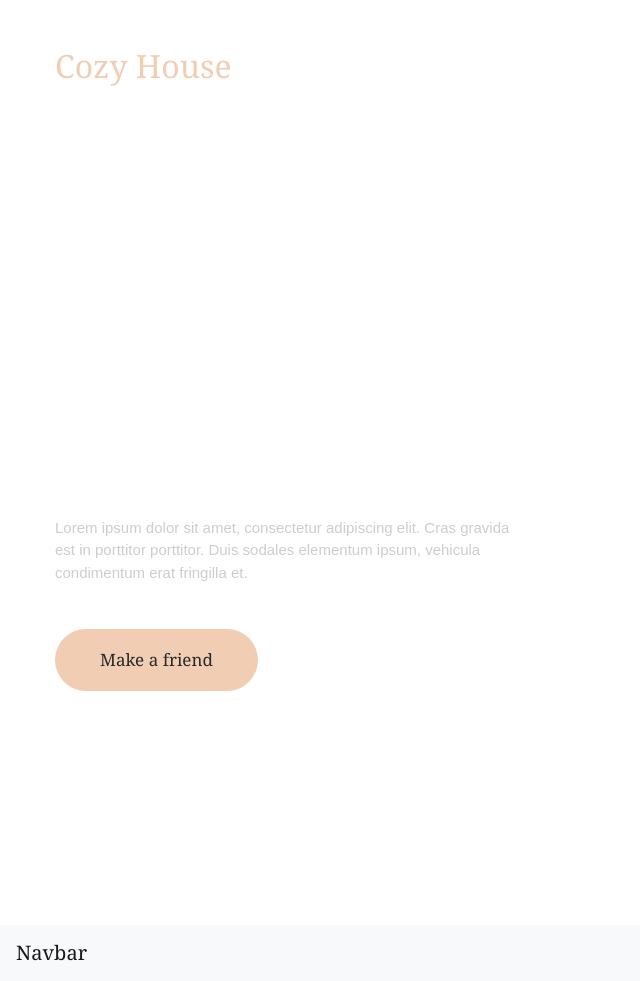
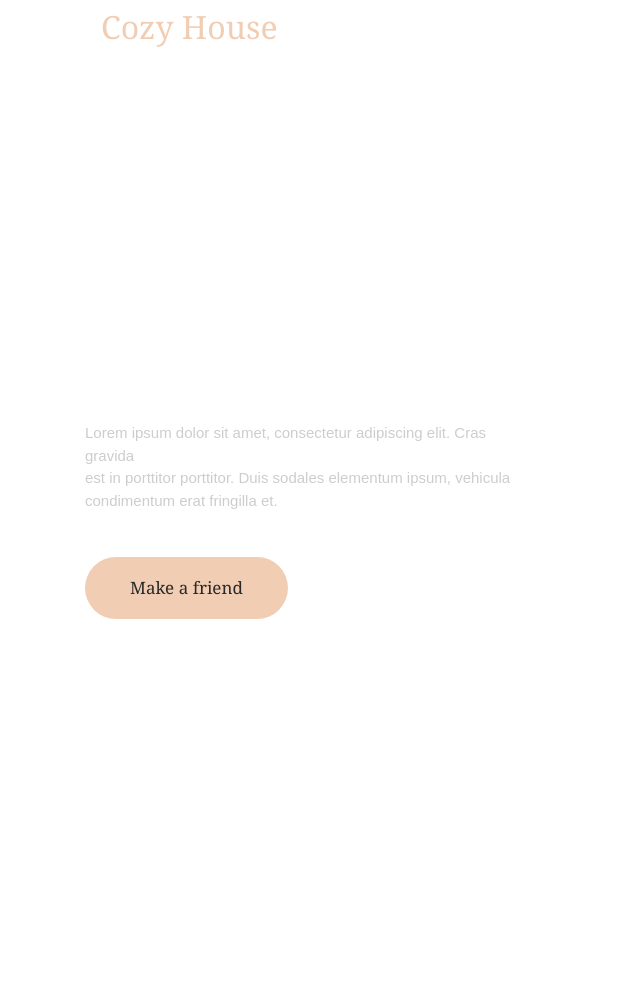
Before and after one commit to antonrud95/AnimalsHeader, a plain HTML site: page index.html in a window 1280 px wide. Shown: the whole page, without its empty margins (0-640 px from the left). After the commit the page ends 819 px from the top, so only its background shows below. Drawn offline with nearby package versions, Linux system fonts and the light colour scheme.

Commit message:
Fix/Layout

```diff
--- a/css/styles.css
+++ b/css/styles.css
@@ -3,28 +3,14 @@ margin: 0;
 font-family: 'Georgia', sans-serif;
 }
 
-
 * {
 box-sizing: border-box;
-}
-
-.container {
-width: 100%;
-max-width: 1170px;
-padding: 0;
 }
 
 /* Header */
 
 .header {
-    display: flex;
-    align-items: center;
-    height: 152px;
-    position: absolute;
-    width: 100%;
-    top: 0;
-    left: 0;
-    z-index: 1000;
+    background: url(..//img/bgheader.jpg) center no-repeat / cover;
 }
 
 .headerlogo__title {
@@ -44,19 +30,11 @@ padding: 0;
 }
 
 
-/* Button */
-.button__header {
-    padding: 0;
-    border: 0;
-}
-
-
 /* Navigation */
 
 .navbar__container {
     display: flex;
     justify-content: space-between;
-    padding: 0;
 
 }
 
@@ -88,15 +66,10 @@ padding: 0;
 
 
 /* Intro */
-
 .intro {
-    padding-top: 368px;
-    width: 100%;
-    height: 925px;
-    background: url(..//img/bgheader.jpg) center no-repeat / cover;
-
+    margin-top: 200px;
+    padding-bottom: 200px;
 }
-
 
 .intro__title {
     font-size: 44px;
@@ -128,8 +101,3 @@ padding: 0;
     padding: 18px 45px;
 
 }
-
-.intro__btn:hover {
-    cursor: pointer;
-
-}
--- a/index.html
+++ b/index.html
@@ -13,17 +13,14 @@
 
 
   <body>
-
-
-
-   <header class="header">
+   <header class="header container-fluid">
      <div class="container">
         <nav class="navbar navbar-expand-lg navbar-dark navbar__container">
             <div class="header__logo">
                 <h2 class="headerlogo__title">Cozy House</h2>
                 <p class="headerlogo__subtitle">Shelter for pets in Boston</p>
             </div>
-                    <button class="navbar-toggler button__header" type="button" data-toggle="collapse" data-target="#navbarSupportedContent" aria-controls="navbarSupportedContent" aria-expanded="false" aria-label="Toggle navigation">
+                <button class="navbar-toggler" type="button" data-toggle="collapse" data-target="#navbarSupportedContent" aria-controls="navbarSupportedContent" aria-expanded="false" aria-label="Toggle navigation">
                   <span class="navbar-toggler-icon"></span>
                 </button>
 
@@ -44,12 +41,7 @@
                   </ul>
                 </div>
         </nav>
-       </div>
-   </header>
-
-   <div class="intro">
-        <div class="container">
-          <div class="row">
+        <div class="intro row">
           <div class="col-5">
             <h1 class="intro__title">Not only people<br>
                 need a house</h1>
@@ -57,34 +49,10 @@
                 est in porttitor  porttitor. Duis sodales elementum ipsum, vehicula<br>
                 condimentum erat fringilla et.</p>
             <button class="intro__btn" type="button">Make a friend</button>
-
           </div>
         </div>
      </div>
-      </div>
-
-
-
-      <nav class="navbar navbar-expand-lg navbar-light bg-light">
-        <a class="navbar-brand" href="#">Navbar</a>
-        <button class="navbar-toggler" type="button" data-toggle="collapse" data-target="#navbarSupportedContent" aria-controls="navbarSupportedContent" aria-expanded="false" aria-label="Toggle navigation">
-          <span class="navbar-toggler-icon"></span>
-        </button>
-
-
-
-
-
-
-
-
-
-
-
-
-
-
-
+   </header>
     <!-- Optional JavaScript -->
     <!-- jQuery first, then Popper.js, then Bootstrap JS -->
     <script src="https://code.jquery.com/jquery-3.3.1.slim.min.js" integrity="sha384-q8i/X+965DzO0rT7abK41JStQIAqVgRVzpbzo5smXKp4YfRvH+8abtTE1Pi6jizo" crossorigin="anonymous"></script>
```
Lines whose indentation alone changed are shown as unchanged.
